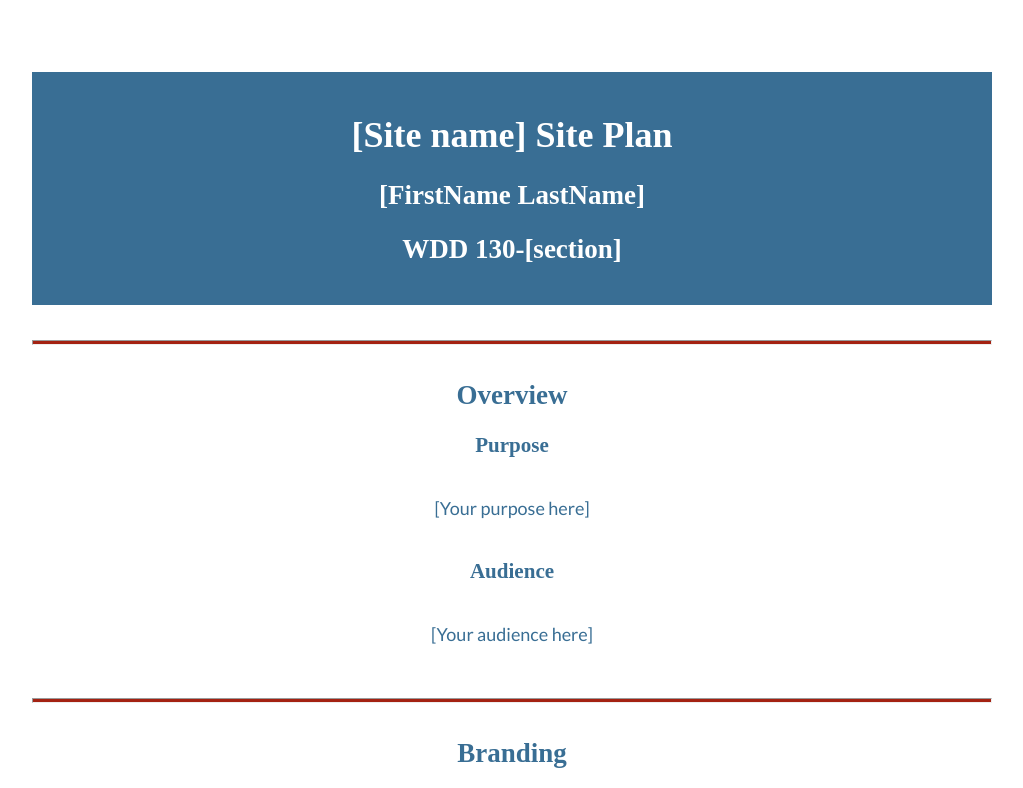
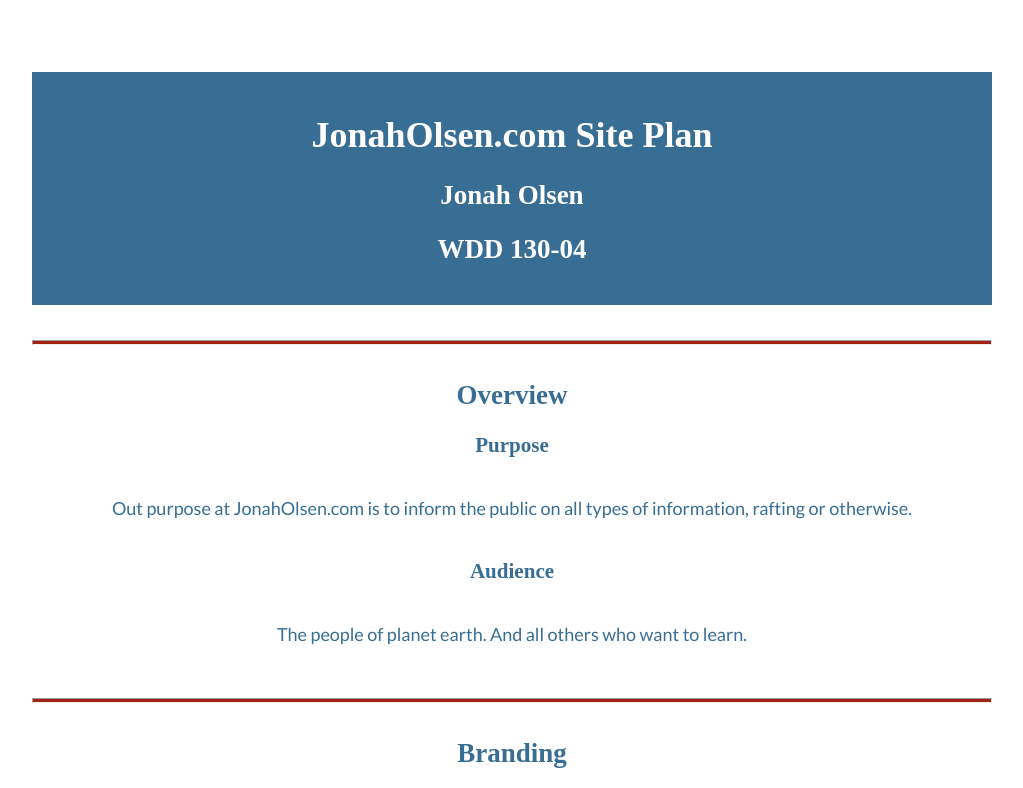
Before and after one commit to jonaholsen14/wdd130, a plain HTML site: page wwr/site-plan-rafting.html in a window 1280 px wide. Shown: the top 788 px of the page, without its empty margins (128-1151 px from the left). Drawn offline with Linux system fonts and the light colour scheme; a web font is replaced by a local one.

Commit message:
added image and changed first couple brackets

```diff
--- a/wwr/site-plan-rafting.html
+++ b/wwr/site-plan-rafting.html
@@ -10,9 +10,9 @@
 
 <body>
   <header>
-    <h1>[Site name] Site Plan</h1>
-    <h2>[FirstName LastName]</h2>
-    <h2>WDD 130-[section]</h2>
+    <h1>JonahOlsen.com Site Plan</h1>
+    <h2>Jonah Olsen</h2>
+    <h2>WDD 130-04</h2>
     <!-- In the header above, add the name of your site, your name and class number. For example if you are in section 3 you would put WDD 130-03 -->
   </header>
   <main>
@@ -20,18 +20,18 @@
     <hr />
     <h2>Overview</h2>
     <h3>Purpose</h3>
-    <p>[Your purpose here]</p>
+    <p>Out purpose at JonahOlsen.com is to inform the public on all types of information, rafting or otherwise.</p>
     <!-- change this -->
 
     <h3>Audience</h3>
-    <p>[Your audience here]</p>
+    <p>The people of planet earth. And all others who want to learn.</p>
     <!-- change this -->
 
     <hr />
     <h2>Branding</h2>
     <h3>Website Logo</h3>
     <!-- Replace this with some sort of logo for your site.  A logo can be as simple as the name of your site in a nice font :) -->
-    <img src="https://byui-wdd.github.io/wdd130/rafting_images/dryoarlogo.png" alt="Logo image" />
+    <img src="https://byui-wdd.github.io/wdd130/images/jonah-olsen-com.png" alt="Logo image" />
     <hr />
     <h2>Style Guide</h2>
 
```
Also changed, not shown: images/jonah-olsen-com.png (added).
